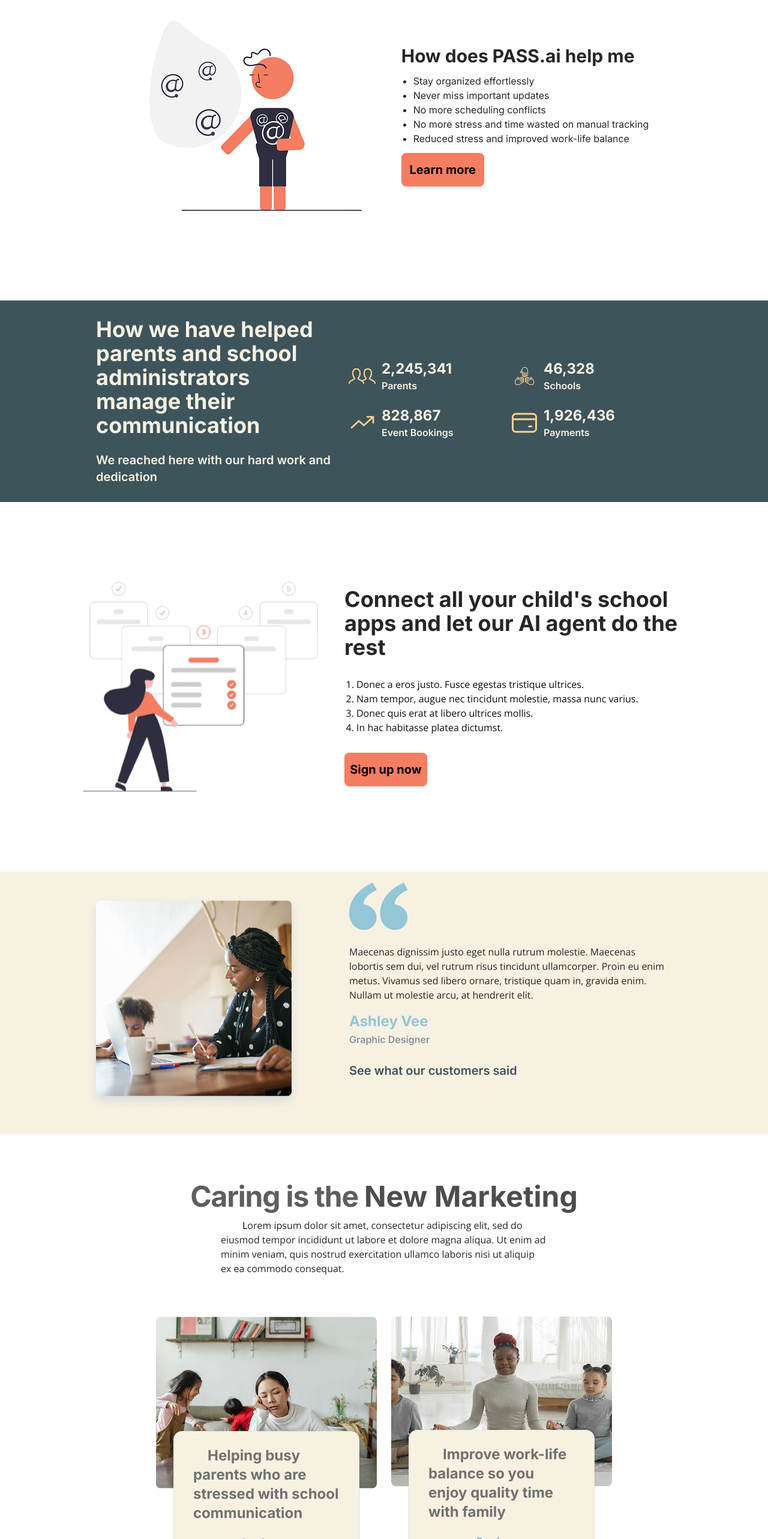
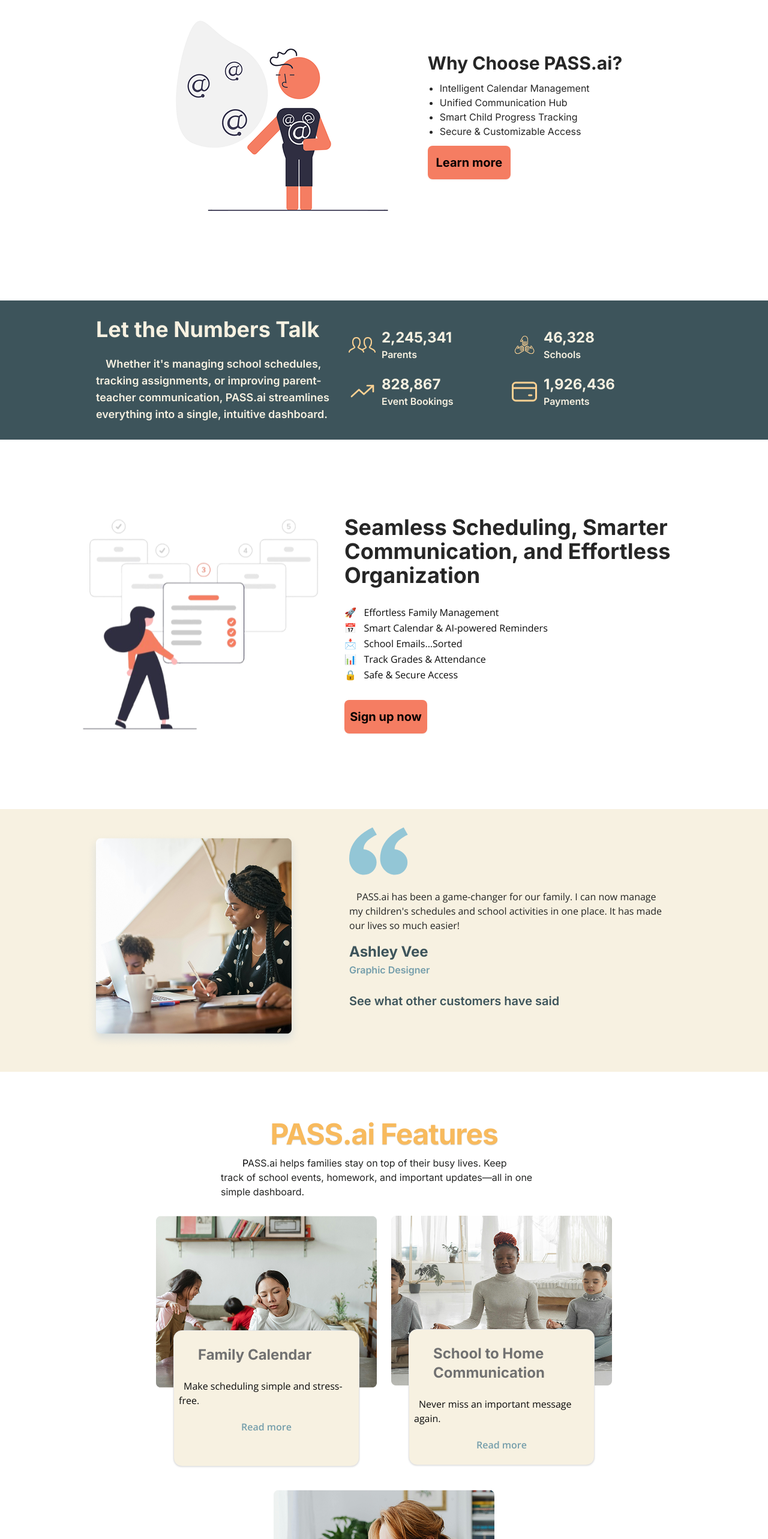
Before and after one commit to animalelder/passai-helper, a Next.js app: page / in a window 1280 px wide. Shown: the part 1400-3966 px from the top of the page at 60% size. Built offline with nearby package versions, Linux system fonts and the light colour scheme.

Commit message:
Landing Page Copy Update

```diff
--- a/app/page.tsx
+++ b/app/page.tsx
@@ -111,14 +111,13 @@
 
           <div className="space-y-3">
             <h1 className="font-heading text-xl font-bold text-neutral-800 xl:text-3xl">
-              How does PASS.ai help me
+              Why Choose PASS.ai?
             </h1>
             <ul className="font-heading list-disc self-stretch pl-5 text-sm text-neutral-800 xl:text-base">
-              <li>Stay organized effortlessly</li>
-              <li>Never miss important updates</li>
-              <li>No more scheduling conflicts</li>
-              <li>No more stress and time wasted on manual tracking</li>
-              <li>Reduced stress and improved work-life balance</li>
+              <li>Intelligent Calendar Management</li>
+              <li>Unified Communication Hub</li>
+              <li>Smart Child Progress Tracking</li>
+              <li>Secure & Customizable Access</li>
             </ul>
 
             <Button className="cursor-pointer">
@@ -131,11 +130,12 @@
         <section className="bg-darkblue font-heading text-offwhite flex flex-col items-center justify-center gap-4 py-7 max-sm:px-4 xl:flex-row xl:justify-between xl:px-40">
           <div className="font-heading h-full max-w-[540px] basis-1/2 gap-3 space-y-2 md:space-y-4 lg:space-y-6">
             <h1 className="text-offwhite text-2xl font-bold lg:text-3xl xl:text-4xl">
-              How we have helped parents and school administrators manage their
-              communication
+              Let the Numbers Talk
             </h1>
-            <p className="text-base font-semibold md:text-lg lg:text-xl">
-              We reached here with our hard work and dedication
+            <p className="indent-4 text-base font-semibold text-pretty md:text-lg">
+              Whether it&apos;s managing school schedules, tracking assignments, or
+              improving parent-teacher communication, PASS.ai streamlines everything
+              into a single, intuitive dashboard.
             </p>
           </div>
           <div className="flex h-full max-w-[540px] flex-wrap justify-between gap-4">
@@ -206,14 +206,14 @@
           />
           <div className="flex max-w-[600px] flex-col items-start gap-4 space-y-3.5 py-4">
             <h1 className="font-heading text-3xl font-bold text-neutral-800 xl:text-4xl">
-              Connect all your child&apos;s school apps and let our AI agent do the
-              rest
+              Seamless Scheduling, Smarter Communication, and Effortless Organization
             </h1>
-            <ol className="list-decimal pl-5">
-              <li>Donec a eros justo. Fusce egestas tristique ultrices.</li>
-              <li>Nam tempor, augue nec tincidunt molestie, massa nunc varius.</li>
-              <li>Donec quis erat at libero ultrices mollis.</li>
-              <li>In hac habitasse platea dictumst.</li>
+            <ol className="list-inside list-none space-y-1 lg:space-y-0.5">
+              <li>🚀 &nbsp;&nbsp;Effortless Family Management</li>
+              <li>📅 &nbsp;&nbsp;Smart Calendar & AI-powered Reminders</li>
+              <li>📩 &nbsp;&nbsp;School Emails...Sorted</li>
+              <li>📊 &nbsp;&nbsp;Track Grades & Attendance</li>
+              <li>🔒 &nbsp;&nbsp;Safe & Secure Access</li>
             </ol>
             <Link
               href="/signup"
@@ -241,16 +241,15 @@
               alt="quote icon"
               className="py-2 max-lg:block lg:-mt-20"
             />
-            <p className="xl:text-black-200 text-grey-204 font-sans">
-              Maecenas dignissim justo eget nulla rutrum molestie. Maecenas lobortis
-              sem dui, vel rutrum risus tincidunt ullamcorper. Proin eu enim metus.
-              Vivamus sed libero ornare, tristique quam in, gravida enim. Nullam ut
-              molestie arcu, at hendrerit elit.
+            <p className="xl:text-black-200 indent-3 font-sans text-blue-950">
+              PASS.ai has been a game-changer for our family. I can now manage my
+              children&apos;s schedules and school activities in one place. It has
+              made our lives so much easier!
             </p>
-            <p className="text-darkblue-101 font-heading text-2xl font-bold">
+            <p className="text-darkblue-104 font-heading text-2xl font-bold">
               Ashley Vee
             </p>
-            <p className="font-heading text-neutral-lgrey -mt-3.5 mb-2 font-semibold">
+            <p className="font-heading text-darkblue-102 -mt-3.5 mb-2 font-semibold">
               Graphic Designer
             </p>
 
@@ -258,25 +257,21 @@
               href="#"
               className="font-heading text-darkblue text-xl/relaxed font-semibold"
             >
-              See what our customers said
+              See what other customers have said
             </Link>
           </div>
         </section>
         {/* Container 8  Caring is the new marketing  */}
         <section className="flex flex-col items-center justify-start gap-3 xl:px-36">
-          <h1 className="font-heading text-neutral-dgrey/90 text-2xl font-bold tracking-tighter md:text-4xl lg:text-5xl xl:tracking-tight">
-            Caring is the&nbsp;
-            <span className="text-neutral-dgrey font-extrabold tracking-normal">
-              New Marketing
-            </span>
+          <h1 className="font-heading text-secondary text-shadow-neutral-dgrey/25 text-3xl font-bold tracking-tighter text-shadow-xs md:text-4xl lg:text-5xl xl:tracking-tight">
+            PASS.ai Features
           </h1>
-          <p className="text-black-200 max-w-xl px-3 indent-9 font-sans text-sm text-pretty first-letter:text-black max-md:mx-10 md:text-base xl:px-4">
-            Lorem ipsum dolor sit amet, consectetur adipiscing elit, sed do eiusmod
-            tempor incididunt ut labore et dolore magna aliqua. Ut enim ad minim
-            veniam, quis nostrud exercitation ullamco laboris nisi ut aliquip ex ea
-            commodo consequat.
+          <p className="text-black-200 font-heading max-w-xl px-3 indent-9 text-sm text-pretty first-letter:text-black max-md:mx-10 md:text-base xl:px-4">
+            PASS.ai helps families stay on top of their busy lives. Keep track of
+            school events, homework, and important updates—all in one simple
+            dashboard.
           </p>
-          <div className="my-14 flex min-h-[565px] flex-row flex-wrap items-center justify-center gap-6 gap-y-10">
+          <div className="my-4 flex min-h-[565px] flex-row flex-wrap items-center justify-center gap-6 gap-y-10">
             <div className="grid max-h-[417px] grid-cols-1 xl:w-[368px]">
               <Image
                 src={caring_1}
@@ -285,10 +280,11 @@
                 className="h-auto w-auto object-scale-down"
                 alt="caring 1"
               />
-              <Card className="shadow-landcard -mt-24 h-[227px] w-[310px] justify-self-center duration-500 ease-in-out hover:drop-shadow-lg">
-                <h1 className="font-heading text-neutral-grey mx-8 indent-6 text-2xl font-bold text-pretty">
-                  Helping busy parents who are stressed with school communication
+              <Card className="shadow-landcard -mt-24 h-[227px] w-[310px] justify-self-center px-2 duration-500 ease-in-out hover:drop-shadow-lg">
+                <h1 className="font-heading text-neutral-grey mx-8 text-2xl font-bold text-pretty">
+                  Family Calendar
                 </h1>
+                <p className="indent-2">Make scheduling simple and stress-free.</p>
                 <Link
                   href="#"
                   className="text-darkblue-102 hover:text-darkblue-106 mx-auto leading-none font-semibold transition-colors"
@@ -304,10 +300,11 @@
                 height={283}
                 alt="caring 2"
               />
-              <Card className="shadow-landcard -mt-24 h-[227px] w-[310px] justify-self-center duration-500 ease-in-out hover:drop-shadow-lg">
-                <h1 className="font-heading text-neutral-grey mx-8 indent-6 text-2xl font-bold text-pretty">
-                  Improve work-life balance so you enjoy quality time with family
+              <Card className="shadow-landcard -mt-24 h-[227px] w-[310px] justify-self-center px-2 duration-500 ease-in-out hover:drop-shadow-lg">
+                <h1 className="font-heading text-neutral-grey mx-8 text-2xl font-bold text-pretty">
+                  School to Home Communication
                 </h1>
+                <p className="indent-2">Never miss an important message again.</p>
                 <Link
                   href="#"
                   className="text-darkblue-102 hover:text-darkblue-106 mx-auto leading-none font-semibold transition-colors"
@@ -323,11 +320,13 @@
                 height={287}
                 alt="caring 3"
               />
-              <Card className="shadow-landcard -mt-24 h-[227px] w-[310px] justify-self-center duration-500 ease-in-out hover:drop-shadow-lg">
-                <h1 className="font-heading text-neutral-grey mx-8 indent-6 text-2xl font-bold text-pretty">
-                  Let us show you how we can make your life easier with our trained
-                  models
+              <Card className="shadow-landcard -mt-24 h-[227px] w-[310px] justify-self-center px-2 duration-500 ease-in-out hover:drop-shadow-lg">
+                <h1 className="font-heading text-neutral-grey mx-8 text-2xl font-bold text-pretty">
+                  Track Academic Progress
                 </h1>
+                <p className="indent-2">
+                  Stay updated on schoolwork and attendance.
+                </p>
                 <Link
                   href="#"
                   className="text-darkblue-102 hover:text-darkblue-106 mx-auto leading-none font-semibold transition-colors"
```
